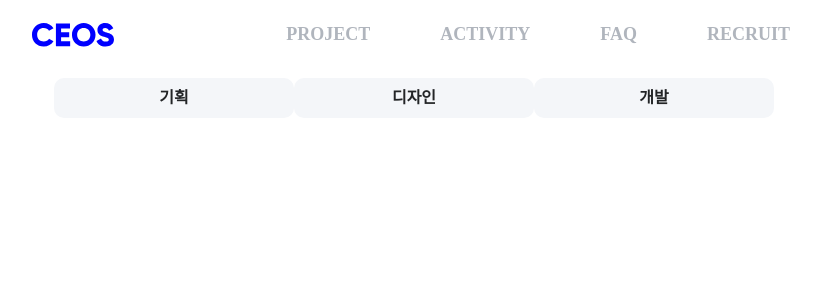
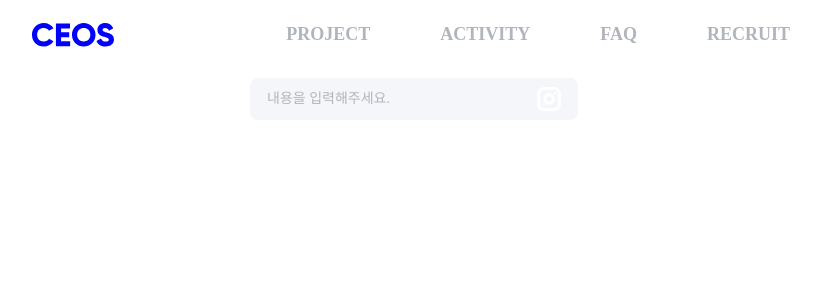
Before and after one commit to CEOS-Developers/CEOS-FE, a Next.js app in the folder apps/ceos/: page / in a window 1280 px wide. Shown: the top 300 px of the page, without its empty margins (226-1047 px from the left). Built offline with nearby package versions, Linux system fonts and the light colour scheme; a web font is replaced by a local one; what emotion-reset would draw is missing.

Commit message:
refactor: right 추가

```diff
--- a/apps/ceos/src/pages/index.tsx
+++ b/apps/ceos/src/pages/index.tsx
@@ -1,34 +1,10 @@
-import { Flex } from '@ceos-fe/ui';
-import { SelectButton } from '../../../../packages/ui/src/components/SelectButton/index';
-import { useForm } from 'react-hook-form';
+import { Flex, TextField } from '@ceos-fe/ui';
+import { Instagram } from '../../../../packages/ui/src/assets/FloatingButton/Instagram';
+
 export default function Home() {
-  const { register, watch } = useForm({
-    defaultValues: {
-      title: '',
-      content: '',
-      part: '',
-    },
-  });
   return (
     <Flex direction="row">
-      <SelectButton
-        variant="admin"
-        value="기획"
-        webWidth={240}
-        {...register('part')}
-      />
-      <SelectButton
-        variant="admin"
-        value="디자인"
-        webWidth={240}
-        {...register('part')}
-      />
-      <SelectButton
-        variant="admin"
-        value="개발"
-        webWidth={240}
-        {...register('part')}
-      />
+      <TextField right={<Instagram />} />
     </Flex>
   );
 }
--- a/packages/ui/src/components/TextField/index.tsx
+++ b/packages/ui/src/components/TextField/index.tsx
@@ -1,5 +1,10 @@
 import styled from '@emotion/styled';
-import { ForwardedRef, InputHTMLAttributes, forwardRef } from 'react';
+import {
+  ForwardedRef,
+  InputHTMLAttributes,
+  ReactNode,
+  forwardRef,
+} from 'react';
 import { theme } from '../../styles';
 import { SubTextFieldIcon } from '../../assets/SubTextFieldIcon';
 import { Flex } from '../common';
@@ -14,6 +19,7 @@ interface TextFieldProps
   isAdmin?: boolean;
   isSubTextField?: boolean;
   fontColor?: string;
+  right?: ReactNode;
 }
 
 /**
@@ -25,6 +31,7 @@ interface TextFieldProps
  * @param {boolean} isAdmin: 어드민용 TextField 여부
  * @param {boolean} isSubTextField: 하위 TextField 여부
  * @param {boolean} fontColor: TextField 내부 폰트 색상
+ * @param {ReactNode} right: 우측 아이콘
  */
 export const TextField = forwardRef<
   HTMLInputElement | HTMLTextAreaElement,
@@ -41,6 +48,7 @@ export const TextField = forwardRef<
       isAdmin = false,
       isSubTextField = false,
       fontColor = theme.palette.Black,
+      right,
       ...props
     },
     ref,
@@ -61,6 +69,7 @@ export const TextField = forwardRef<
               fontColor={fontColor}
             />
           ) : (
+            <InputContainer>
               <StyledInput
                 {...props}
                 ref={ref as ForwardedRef<HTMLInputElement>}
@@ -69,6 +78,8 @@ export const TextField = forwardRef<
                 isAdmin={isAdmin}
                 fontColor={fontColor}
               />
+              {right && <StyledIcon>{right}</StyledIcon>}
+            </InputContainer>
           )}
         </Flex>
         {helperText && (
@@ -105,6 +116,10 @@ const StyledHelperTextBox = styled.div`
     margin-top: 14px;
   }
 `;
+const InputContainer = styled.div`
+  position: relative;
+  width: 100%;
+`;
 const StyledInput = styled.input<{ isAdmin: boolean; fontColor: string }>`
   width: 100%;
   padding: 8px 16px;
@@ -132,6 +147,12 @@ const StyledInput = styled.input<{ isAdmin: boolean; fontColor: string }>`
   @media (max-width: 1023px) {
     ${theme.typo.Mobile.Body1};
   }
+`;
+const StyledIcon = styled.div`
+  position: absolute;
+  top: 50%;
+  right: 16px;
+  transform: translate(0, -50%);
 `;
 const StyledTextArea = styled.textarea<{
   isAdmin: boolean;
```
Lines whose indentation alone changed are shown as unchanged.
